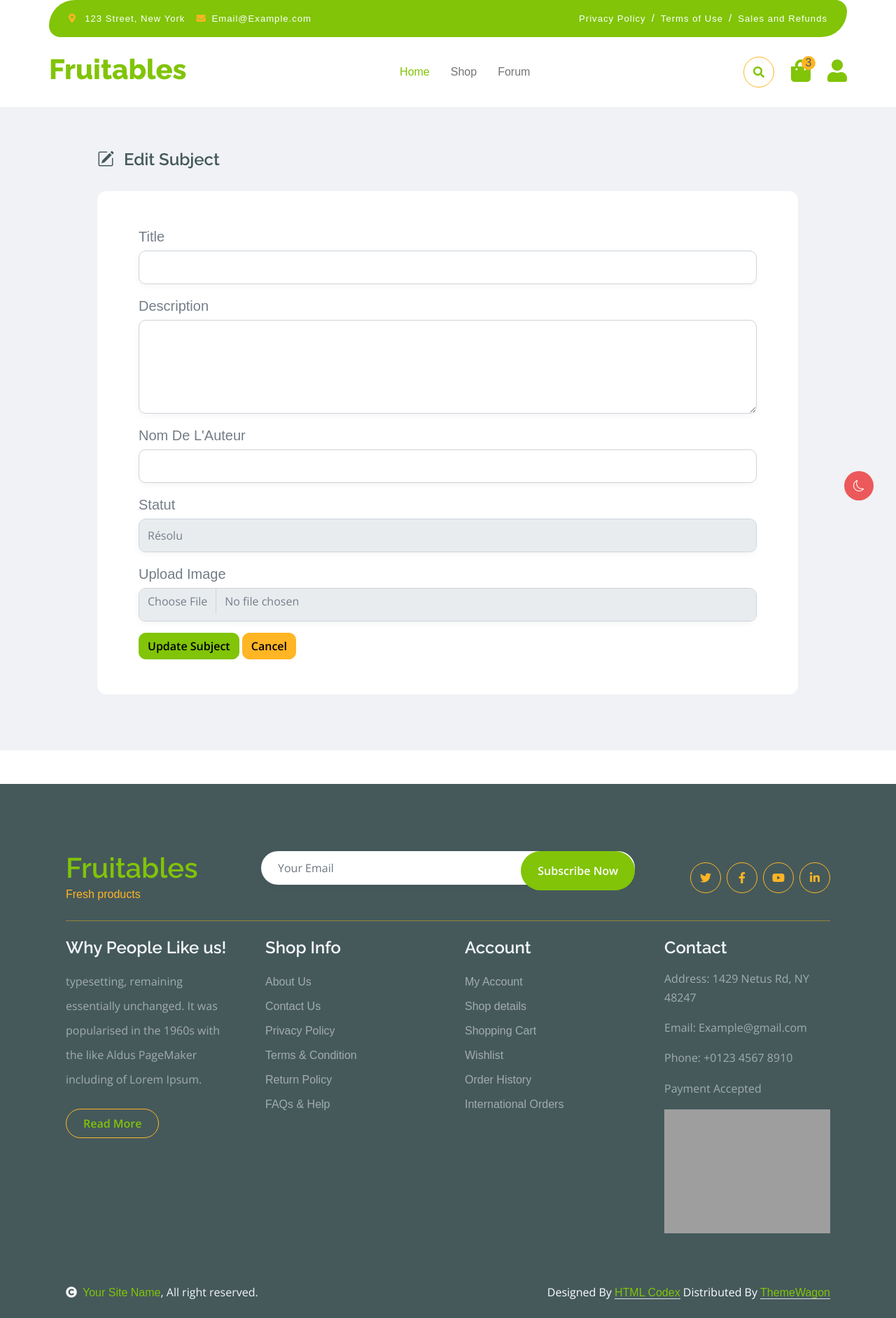
After one commit to Oumaima-Jlidi/EcoCycle, a Laravel app: template resources/views/TemplateForum/EditPost.blade.php in a window 1280 px wide. The commit adds this page. Shown: the whole page at 70% size. Run offline with Laravel 9, Linux system fonts and the light colour scheme; the template is opened without the code that fills it, so the values that code supplies are empty; style sheets or scripts are compiled from the project's sources; some libraries are stand-ins or nearby versions; grey boxes are pictures that could not be loaded.

Commit message:
Update Article back/frontOffice

```diff
--- a/app/Http/Controllers/ArticleController.php
+++ b/app/Http/Controllers/ArticleController.php
@@ -47,7 +47,7 @@ class ArticleController extends Controller
 
   public function edit(Article $article)
   {
-      return view('articles.edit', compact('article'));
+      return view('TemplateForum.EditPost', compact('article'));
   }
 
   public function update(Request $request, Article $article)
--- /dev/null
+++ b/resources/views/TemplateForum/EditPost.blade.php
@@ -0,0 +1,101 @@
+<!DOCTYPE html>
+<html lang="en" data-theme="light">
+
+<head>
+    <meta charset="UTF-8">
+    <meta http-equiv="X-UA-Compatible" content="IE=edge">
+    <meta name="description" content="Forum & Community Discussions HTML Template">
+    <meta name="keywords" content="bootstrap 5, forum, community, support, social, q&a, mobile, html">
+    <meta name="robots" content="all,follow">
+    <meta name="viewport" content="width=device-width, initial-scale=1.0">
+    <title> ➕ Edit Post</title>
+    <link href="frontCss/css/bootstrap.min.css" rel="stylesheet">
+    <link href="frontCss/css/style.css" rel="stylesheet">
+    @vite(['resources/css/app.css', 'resources/js/app.js'])
+</head>
+
+<body>
+    <div class="switcher switcher-show" id="theme-switcher" style="margin-bottom: 55px; margin-right: -8px;">
+        <i id="switcher-icon" class="bi bi-moon"></i>
+    </div>
+
+    @extends('Front.frontIndex')
+
+    @section('frontSection')
+
+    <div class="vine-wrapper">
+        <section class="dashboard">
+            <div class="container" style="padding-top: 64px;">
+                <h4 class="mb-0" data-aos="fade-down" data-aos-easing="linear" style="margin-left: 45px;">
+                    <i class="bi bi-pencil-square me-2"></i> Edit Subject
+                </h4>
+
+                <div class="row g-0">
+                    <div class="col-11" style="margin-left: 45px;">
+                        <div class="dashboard-card">
+                            <div class="dashboard-body">
+                                <!-- Display success or error messages -->
+                                @if(session('success'))
+                                    <div class="alert alert-success">{{ session('success') }}</div>
+                                @endif
+
+                                @if(session('error'))
+                                    <div class="alert alert-danger">{{ session('error') }}</div>
+                                @endif
+
+                                <!-- Form to edit the subject -->
+                                <form action="{{ route('articles.update', $article->id) }}" method="POST" enctype="multipart/form-data">
+                                    @csrf
+                                    @method('PUT')
+
+                                    <div class="form-group mb-3">
+                                        <label for="titre">Title</label>
+                                        <input type="text" name="titre" class="form-control" value="{{ old('titre', $article->titre) }}" required>
+                                    </div>
+
+                                    <div class="form-group mb-3">
+                                        <label for="contenu">Description</label>
+                                        <textarea name="contenu" class="form-control" rows="5" required>{{ old('contenu', $article->contenu) }}</textarea>
+                                    </div>
+
+                                    <div class="form-group mb-3">
+                                        <label for="Nom_auteur">Nom de l'Auteur</label>
+                                        <input type="text" name="Nom_auteur" class="form-control" value="{{ old('Nom_auteur', $article->Nom_auteur) }}" required>
+                                    </div>
+
+                                    <div class="form-group mb-3">
+                                        <label for="statut">Statut</label>
+                                        <select name="statut" class="form-control" required>
+                                            <option value="resolu" {{ $article->statut == 'resolu' ? 'selected' : '' }}>Résolu</option>
+                                            <option value="non_resolu" {{ $article->statut == 'non_resolu' ? 'selected' : '' }}>Non Résolu</option>
+                                        </select>
+                                    </div>
+
+                                    <div class="form-group mb-3">
+                                        <label for="image">Upload Image</label>
+                                        <input type="file" name="image" class="form-control">
+                                    </div>
+
+                                    <div class="form-group mb-3">
+                                        @if($article->image)
+                                            <p>Current Image:</p>
+                                            <img src="{{ asset('storage/' . $article->image) }}" alt="Subject Image" width="150">
+                                        @endif
+                                    </div>
+
+                                    <button type="submit" class="btn btn-primary">Update Subject</button>
+                                    <a href="{{ route('articles.index') }}" class="btn btn-secondary">Cancel</a>
+                                </form>
+                            </div>
+                        </div>
+                    </div>
+                </div>
+            </div>
+        </section>
+    </div>
+
+    @endsection
+
+</body>
+
+</html>
--- a/resources/views/TemplateForum/create.blade.php
+++ b/resources/views/TemplateForum/create.blade.php
@@ -9,6 +9,7 @@
     <meta name="robots" content="all,follow">
     <meta name="viewport" content="width=device-width, initial-scale=1.0">
     <title>➕ Add Post</title>
+
     @vite(['resources/css/app.css', 'resources/js/app.js'])
 </head>
 
@@ -25,7 +26,7 @@
     <section class="dashboard">
         <div class="container" style="padding-top: 64px;">
             <div class="row">
-                <div class="col-sm-6 col-lg-3 mb-5"></div>
+                <div class="col-sm-6 col-lg-3 mb-5">@include('TemplateForum.Layouts.Menu')</div>
                 <h4 class="mb-0" data-aos="fade-down" data-aos-easing="linear" style="margin-left: 45px;">
                     <i class="bi bi-plus-circle-dotted me-2"></i> Add Subject
                 </h4>
```
